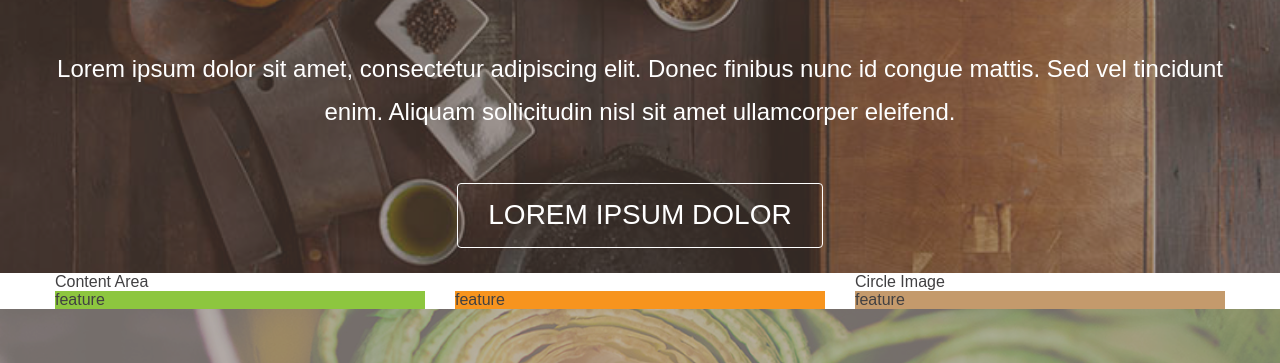
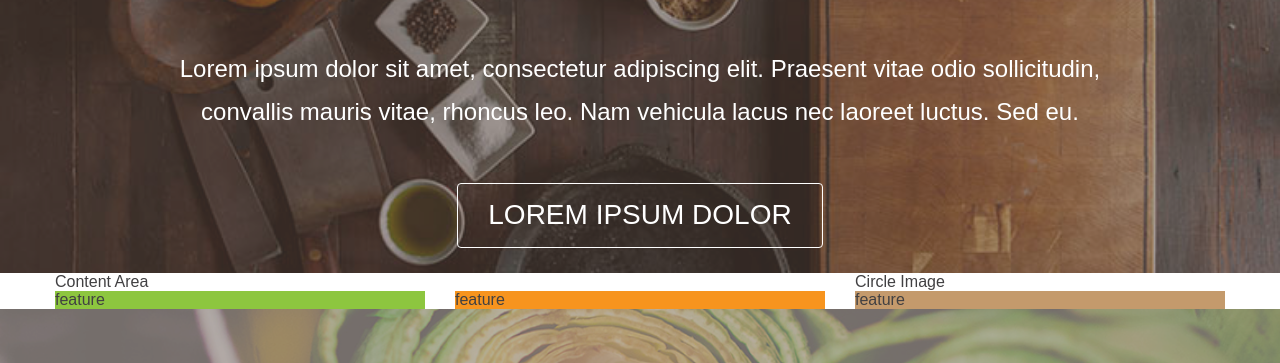
Before and after one commit to tjsantos/css, a website: page index.html in a window 1280 px wide. Shown: the part 437-800 px from the top of the page. Drawn offline with Linux system fonts and the light colour scheme.

Commit message:
max width for hero body on desktop

```diff
--- a/index.html
+++ b/index.html
@@ -34,8 +34,8 @@
     <div class="container">
       <h1 class="hero__header">Lorem Ipsum</h1>
       <p class="hero__body">
-        Lorem ipsum dolor sit amet, consectetur adipiscing elit. Donec finibus nunc id congue
-        mattis. Sed vel tincidunt enim. Aliquam sollicitudin nisl sit amet ullamcorper eleifend.
+        Lorem ipsum dolor sit amet, consectetur adipiscing elit. Praesent vitae odio sollicitudin,
+        convallis mauris vitae, rhoncus leo. Nam vehicula lacus nec laoreet luctus. Sed eu.
       </p>
       <a href="#" class="btn btn--hero">Lorem Ipsum Dolor</a>
     </div>
--- a/stylesheet.scss
+++ b/stylesheet.scss
@@ -301,6 +301,7 @@ a {
   margin: 50px auto;
   font-size: (24/16) + 0em;
   line-height: 1.8;
+  max-width: 40em;
 }
 
 // centered background image controlled by child img element,
```
Also changed, not shown: stylesheet.css.
